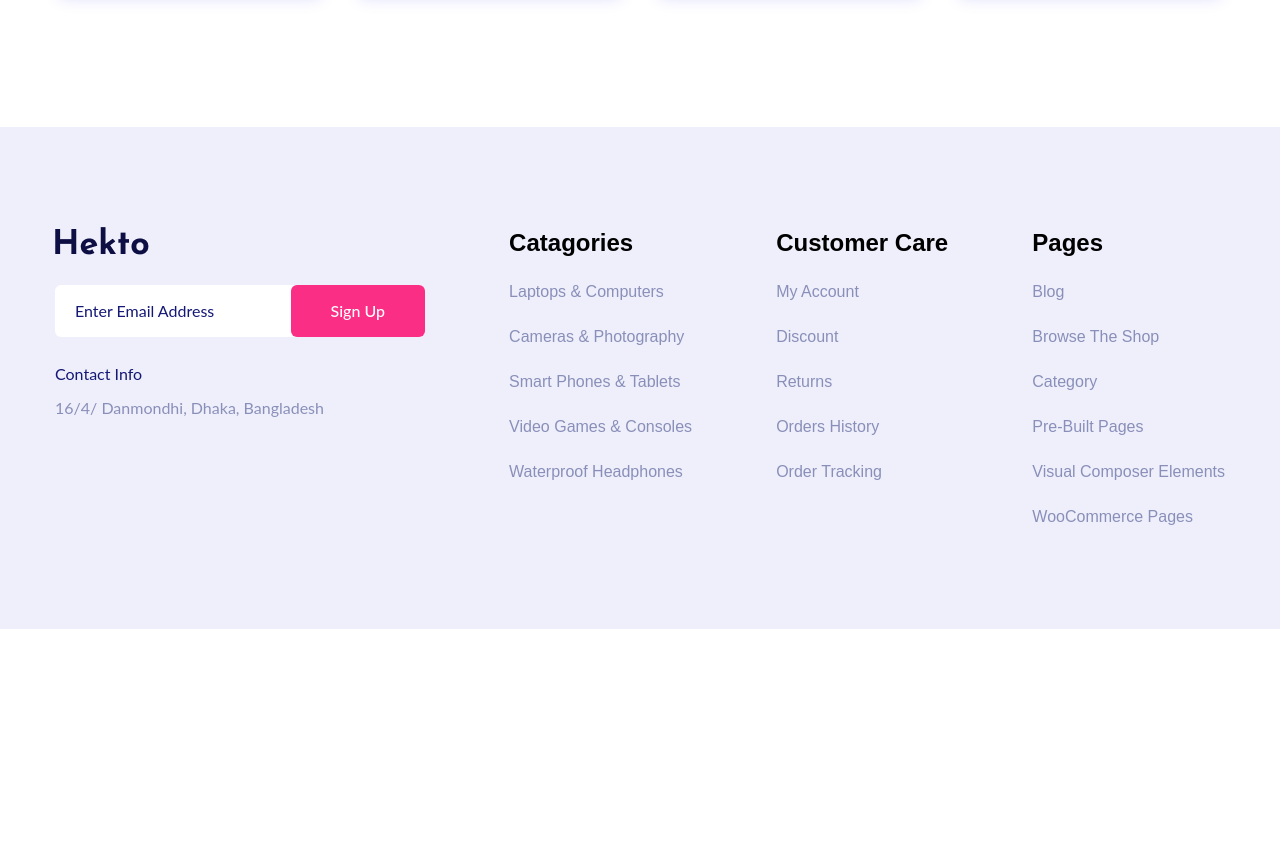
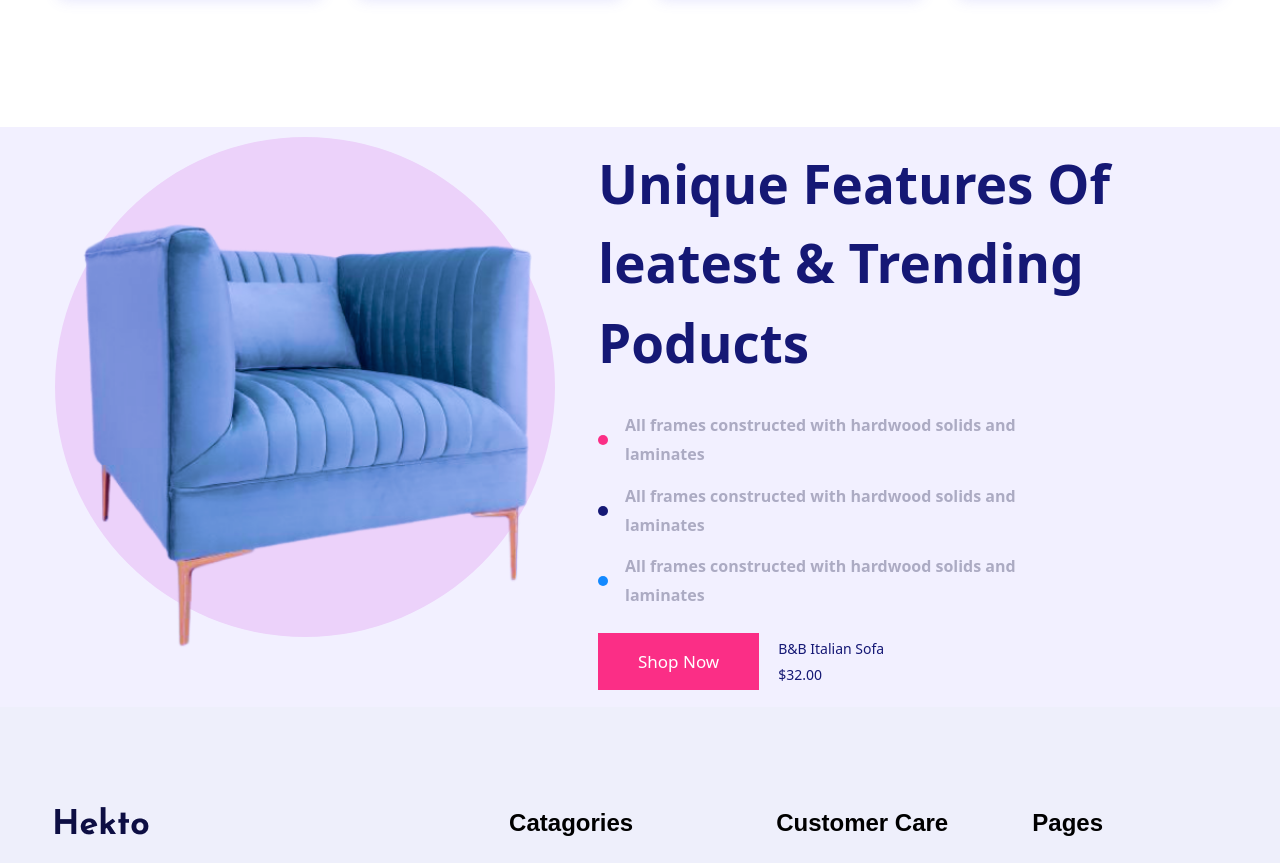
Before and after one commit to siamtalukder484/hekto-ecommerce, a React (Vite) app: page / in a window 1280 px wide. Shown: the part 2940-3803 px from the top of the page. Before the commit the page ends 3569 px from the top, so only its background shows below. Built offline with nearby package versions, Linux system fonts and the light colour scheme.

Commit message:
home_uniquefeature_section_develop_complete

```diff
--- a/src/pages/home/Home.jsx
+++ b/src/pages/home/Home.jsx
@@ -3,6 +3,7 @@ import Homebaner from './homebaner/Homebaner'
 import Featuredproduct from './featuredproducts/Featuredproduct'
 import Leatestproduct from './leatestproduct/Leatestproduct'
 import Shopexoffer from './shopexoffer/Shopexoffer'
+import Uniquefeature from './uniquefeatures/Uniquefeature'
 
 
 const Home = () => {
@@ -12,6 +13,7 @@ const Home = () => {
       <Featuredproduct/>
       <Leatestproduct/>
       <Shopexoffer/>
+      <Uniquefeature/>
     </>
 
   )
--- /dev/null
+++ b/src/pages/home/uniquefeatures/Uniquefeature.jsx
@@ -0,0 +1,47 @@
+import React from 'react'
+import Peras from '../../../utilities/Peras'
+import Headingtext from '../../../utilities/headingtext/Headingtext'
+import Button from '../../../componants/Button'
+import imagetwo from '../../../images/image13.png'
+import Nanohead from '../../../utilities/nanohead/Nanohead'
+
+const Uniquefeature = () => {
+  return (
+    <section className='py-[15px] bg-[#F2F0FF] relative'>
+        <div className='max-w-container mx-auto'>
+            <div className='flex items-center justify-between relative'>
+                <div className='w-[558px] h-[550px] '>
+                    <img className='w-[100%] h-[100%] object-cover relative z-40' src={imagetwo} alt="not found" />
+                </div>
+                <div>
+                    <Headingtext text='Unique Features Of leatest & Trending Poducts' style='w-[627px] leading-[150%] mb-[29px] text-[53px] text-[#151875] font-[600]'/>
+                    <div className='flex justify-left gap-y-[13px] flex-col'>
+                        <div className='flex items-center justify-left gap-x-[17px]'>
+                            <div className='w-[10px] h-[10px] bg-[#FB2E86] rounded-[50%]'></div>
+                            <Peras text='All frames constructed with hardwood solids and laminates' style='w-[457px]  text-[16px] text-[#ACABC3] font-[700] leading-[180%]'/>
+                        </div>
+                        <div className='flex items-center justify-left gap-x-[17px]'>
+                            <div className='w-[10px] h-[10px] bg-[#151875] rounded-[50%]'></div>
+                            <Peras text='All frames constructed with hardwood solids and laminates' style='w-[457px]  text-[16px] text-[#ACABC3] font-[700] leading-[180%]'/>
+                        </div>
+                        <div className='flex items-center justify-left gap-x-[17px]'>
+                            <div className='w-[10px] h-[10px] bg-[#1389FF] rounded-[50%]'></div>
+                            <Peras text='All frames constructed with hardwood solids and laminates' style='w-[457px]  text-[16px] text-[#ACABC3] font-[700] leading-[180%]'/>
+                        </div>
+                    </div>
+                    <div className='flex items-center justify-left gap-x-[19px] mt-[23px]'>
+                        <Button text='Shop Now' style='bg-[#FB2E86] text-[#fff] text-[17px] font-[500] py-[16px] px-[40px] cursor-pointer '/>
+                        <div >
+                            <Nanohead text='B&B Italian Sofa ' style='text-[14px] text-[#151875] font-[400] mb-[3px]'/>
+                            <span className='text-[14px] text-[#151875] font-[400]'>$32.00</span>
+                        </div>
+                    </div>
+                </div>
+                <div className='w-[500px] h-[500px] rounded-[50%] bg-[#ECD2FA] absolute left-[0] top-[-5px] z-30'></div>
+            </div>
+        </div>
+    </section>
+  )
+}
+
+export default Uniquefeature
```
